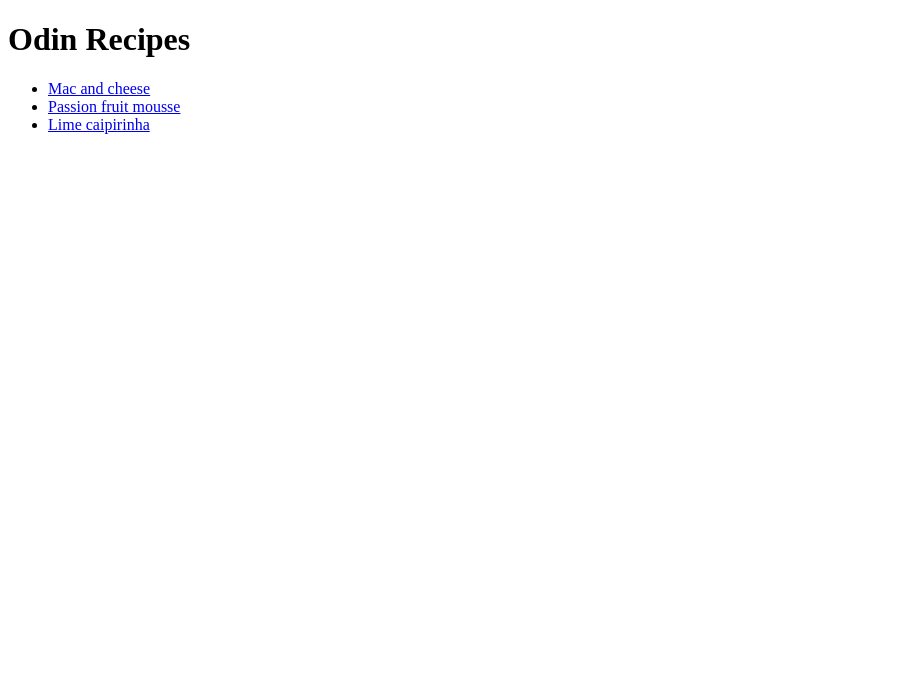
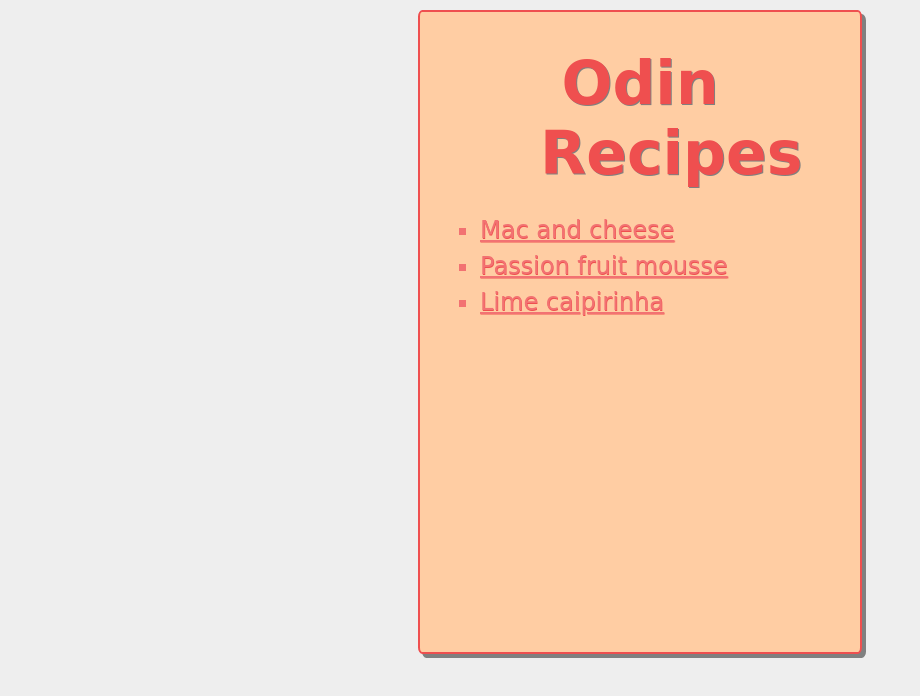
Before and after one commit to maciel-erick/odin-recipes, a plain HTML site: page index.html in a window 1280 px wide. Shown: the whole page, without its empty margins (0-920 px from the left). Drawn offline with Linux system fonts and the light colour scheme; a web font is replaced by a local one.

Commit message:
Add CSS styling and Google API font
Main page was styled as a card-like layout
Added several basic CSS declarations
Changed the primary font to Google API fonts, which source was added
to HTML

```diff
--- a/index.html
+++ b/index.html
@@ -3,16 +3,22 @@
     <head>
         <meta charset="UTF-8">
         <title>Odin Recipes</title>
+        <link href="./styles.css" rel="stylesheet">
+        <link href="https://fonts.googleapis.com" rel="preconnect">
+        <link href="https://fonts.gstatic.com" rel="preconnect" crossorigin>
+        <link href="https://fonts.googleapis.com/css2?family=Rancho&display=swap" rel="stylesheet">
     </head>
 
     <body>
-        <h1>Odin Recipes</h1>
+        <div class="front-page-card">
+            <h1>Odin Recipes</h1>
 
-        <ul>
-        <li><a href="./recipes/mac-and-cheese.html">Mac and cheese</a></li>
-        <li><a href="./recipes/passion-fruit-mousse.html">Passion fruit mousse</a></li>
-        <li><a href="./recipes/lime-caipirinha.html">Lime caipirinha</a></li>
-        </ul>
+            <ul class="recipes-list">
+                <li><a href="./recipes/mac-and-cheese.html" class="mac-and-cheese-recipe">Mac and cheese</a></li>
+                <li><a href="./recipes/passion-fruit-mousse.html" class="passion-fruit-mousse-recipe">Passion fruit mousse</a></li>
+                <li><a href="./recipes/lime-caipirinha.html" class="lime-caipirinha-recipe">Lime caipirinha</a></li>
+            </ul>
 
+        </div>
     </body>
 </html>
--- /dev/null
+++ b/styles.css
@@ -0,0 +1,44 @@
+/*
+* {
+    border: 1px solid red;
+    }
+*/
+
+body {
+    background-color:#eee;
+    font-family: "Rancho", cursive, sans-serif;
+    font-size: 24px;
+}
+
+.front-page-card {
+    display: block;
+    color: #EF4F4F;
+    background-color: #FFCDA3;
+    box-shadow: 4px 4px #808080;
+    height: 600px;
+    width: 400px;
+    margin: 10px auto;
+    padding: 20px;
+    border: 2px solid #EF4F4F;
+    border-radius: 1%;
+}
+
+h1 {
+    display: block;
+    width: 200px;
+    text-align: center;
+    font-size: 60px;
+    text-shadow: 1px 1px #808080;
+    margin: 16px auto;
+}
+
+ul.recipes-list li {
+    color: #f27272;
+    text-shadow: 0.5px 0.5px #EF4F4F;
+    line-height: 1.5;
+    list-style: square;
+}
+
+a:link, a:visited {
+    color: inherit;
+}
```
